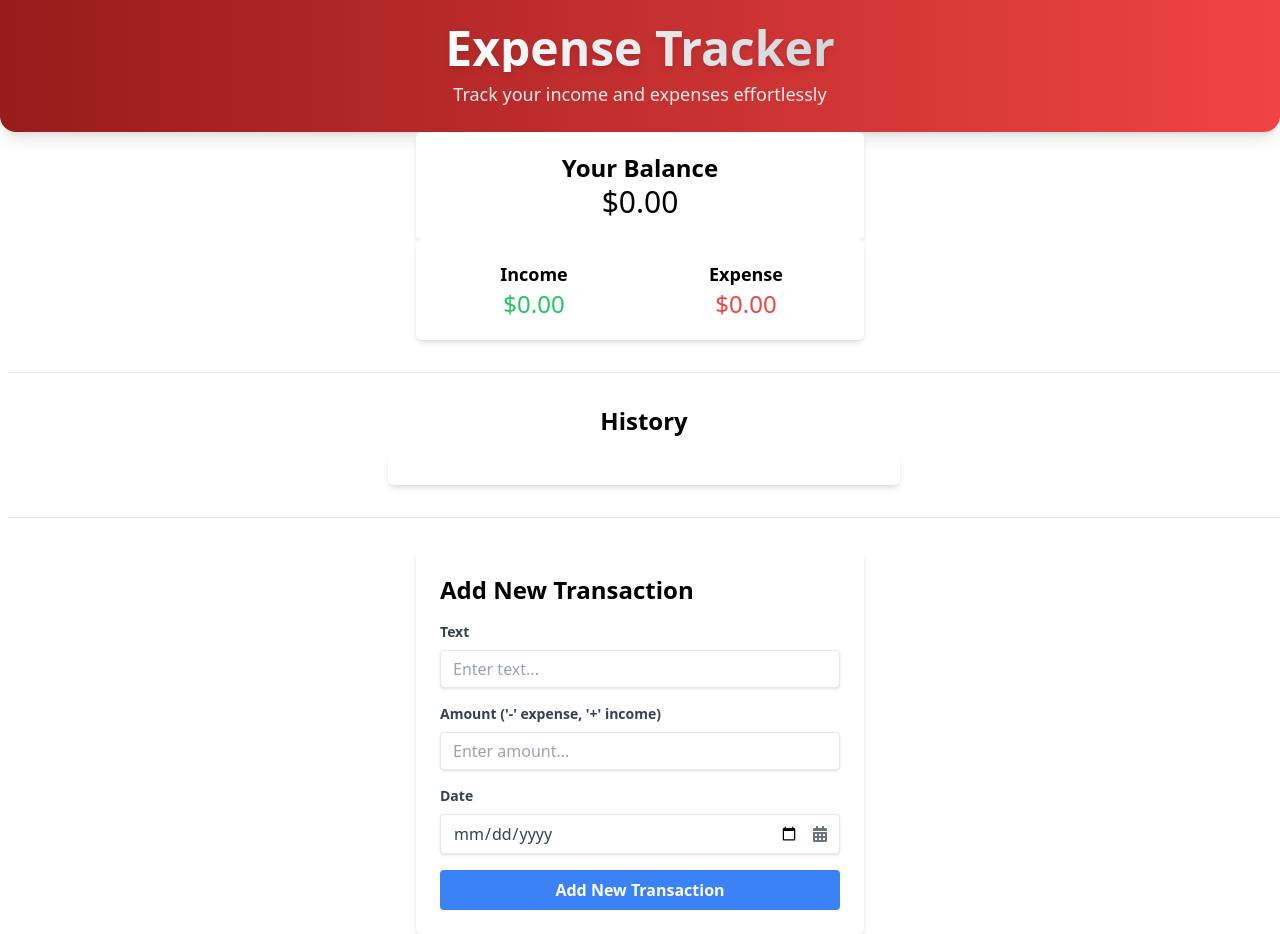
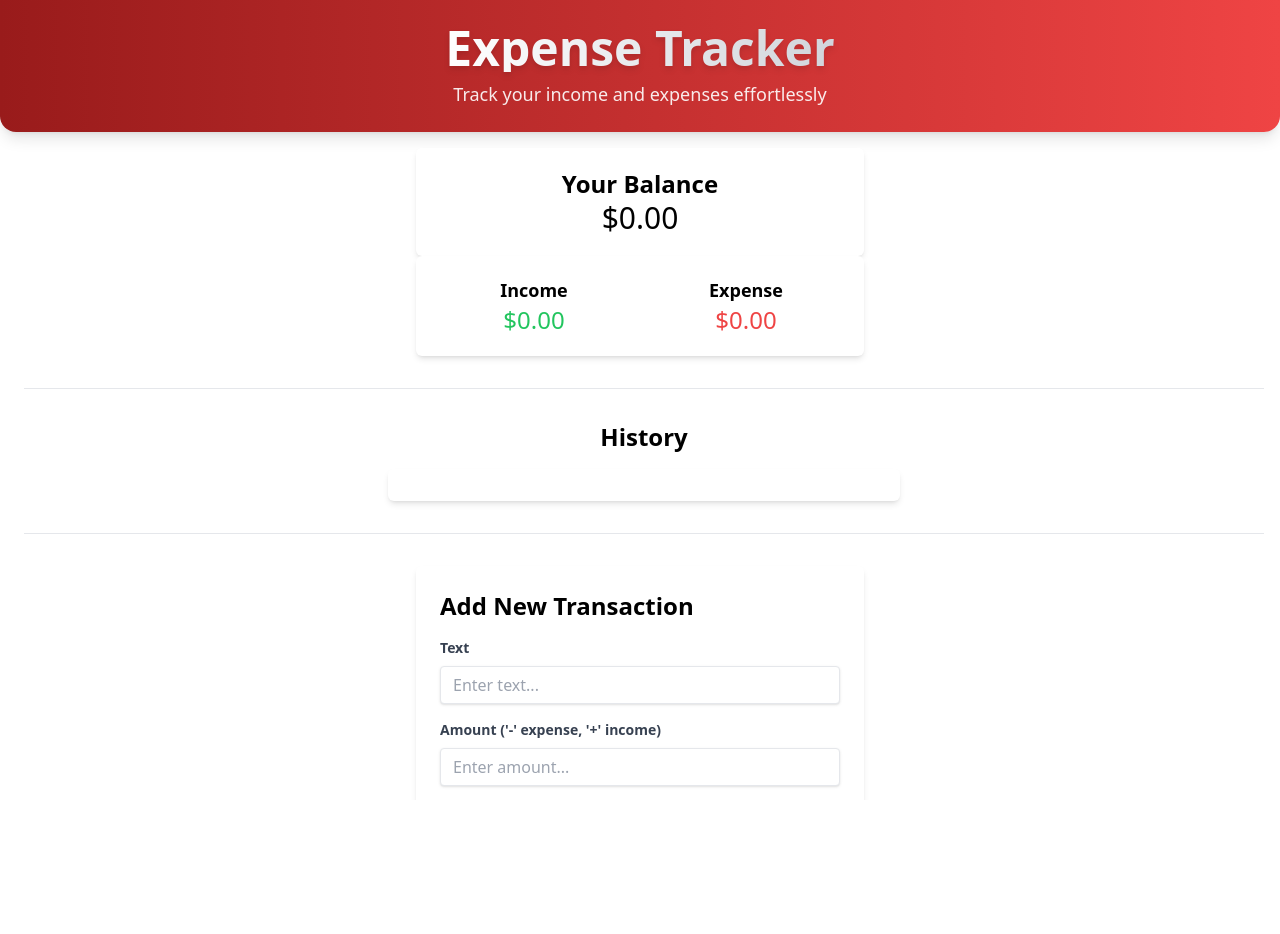
Before and after one commit to parakh2001/Expense-Tracker, a React (Create React App) app: page / in a window 1280 px wide. After the commit the page ends 800 px from the top, so only its background shows below. Built offline with nearby package versions, Linux system fonts and the light colour scheme; the HTML template or start-up script is replaced by a standard one.

Commit message:
removed two calender icons

```diff
--- a/src/App.js
+++ b/src/App.js
@@ -41,13 +41,16 @@
   };
   const { income, expense, balance } = calculateIncomeAndExpense();
   return (
-    <>
+    <div className="h-screen flex flex-col">
       <Header />
-      <Balance balance={balance} />
-      <IncomeExpense income={income} expense={expense} />
-      <History transactions={transactions} onDelete={onDelete} />
-      <NewTransaction addTransaction={addTransaction} />
-    </>
+      {/* Main Content (Scrollable if needed) */}
+      <div className="flex-1 overflow-auto p-4">
+        <Balance balance={balance} />
+        <IncomeExpense income={income} expense={expense} />
+        <History transactions={transactions} onDelete={onDelete} />
+        <NewTransaction addTransaction={addTransaction} />
+      </div>
+    </div>
   );
 }
 export default App;
--- a/src/components/NewTransaction.jsx
+++ b/src/components/NewTransaction.jsx
@@ -75,7 +75,6 @@
             onChange={handleDateChange}
             className="shadow appearance-none border rounded w-full py-2 px-3 text-gray-700 leading-tight focus:outline-none focus:shadow-outline pr-10"
           />
-          <FaCalendarAlt className="absolute right-3 top-3 text-gray-500 cursor-pointer" />
         </div>
       </div>
 
```
